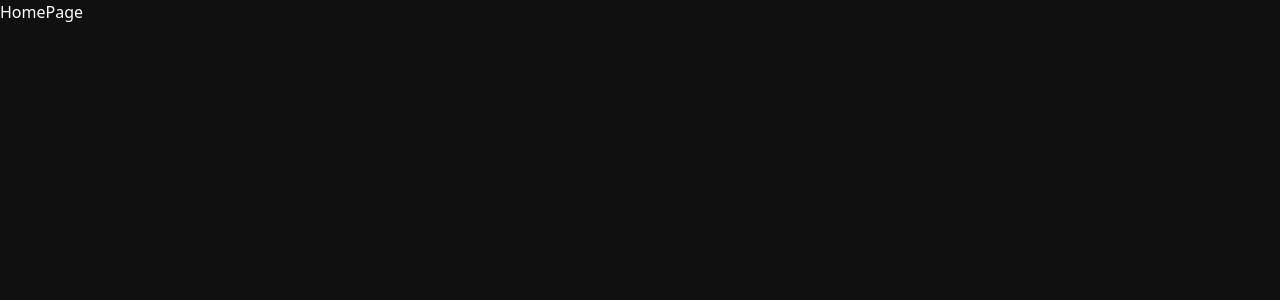
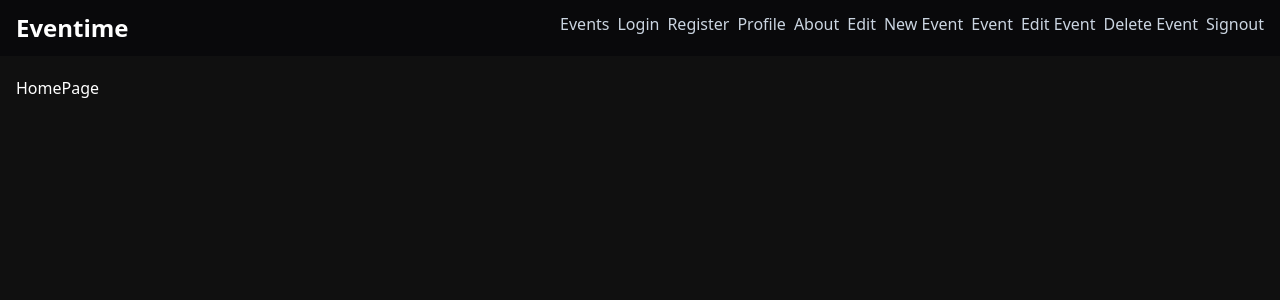
Before and after one commit to Emifacio/eventime, a React (Vite) app in the folder frontend/: page / in a window 1280 px wide. Shown: the top 300 px of the page. Built offline with nearby package versions, Linux system fonts and the light colour scheme.

Commit message:
Navbar added

```diff
--- a/frontend/src/App.jsx
+++ b/frontend/src/App.jsx
@@ -1,4 +1,8 @@
 import { Routes, Route } from 'react-router-dom'
+
+import Navbar from './components/navbar/Navbar';
+import { Container } from './components/ui';
+
 import HomePage from './pages/HomePage'
 import AboutPage from './pages/AboutPage'
 import EventFormPage from './pages/EventFormPage'
@@ -11,11 +15,14 @@ import NotFound from './pages/NotFound'
 
 
 
+
 function App() {
 
   return (
-
-      <Routes>
+    <>
+      <Navbar />
+      <Container className="py-5">
+          <Routes>
       <Route path="/" element={<HomePage />} />
       <Route path="/about" element={<AboutPage />} />
       <Route path="/register" element={<RegisterPage />} />
@@ -26,7 +33,9 @@ function App() {
       <Route path="/profile" element={<ProfilePage />} />
       <Route path="*" element={<NotFound />} />
     </Routes>
+      </Container>
 
+  </>
 
 
   )
--- /dev/null
+++ b/frontend/src/components/navbar/Navbar.jsx
@@ -0,0 +1,33 @@
+import { Link, useLocation } from 'react-router-dom'
+import { navigation } from './navigation'
+import { Container } from '../ui'
+
+
+
+function Navbar() {
+
+    const location = useLocation()
+    console.log(location)
+
+  return (
+      <nav className='bg-zinc-950'>
+          <Container className="flex justify-between py-3">
+              <Link to='/'>
+               <h1 className='font-bold text-2xl'>Eventime</h1>
+              </Link>
+
+          <ul className='flex gap-x-2'>
+              {navigation.map(({path, name}) => (
+                  <li className={
+                  `text-slate-300 ${location.pathname === path && 'bg-sky-500 px-3 py-1'}`
+                  } key={path}>
+                              <Link to={path}>{name}</Link>
+                          </li>
+                        ))}
+                    </ul>
+         </Container>
+      </nav>
+  )
+}
+
+export default Navbar
--- /dev/null
+++ b/frontend/src/components/navbar/navigation.js
@@ -0,0 +1,14 @@
+export const navigation = [
+    { name: 'Events', path: '/events' },
+    { name: 'Login', path: '/login' },
+    { name: 'Register', path: '/register' },
+    { name: 'Profile', path: '/profile' },
+    { name: 'About', path: '/about' },
+    { name: 'Edit', path: '/edit' },
+    { name: 'New Event', path: '/event/new' },
+    { name: 'Event', path: '/event/:id' },
+    { name: 'Edit Event', path: '/event/:id/edit' },
+    { name: 'Delete Event', path: '/event/:id/delete' },
+    { name: 'Signout', path: '/signout' }
+
+  ]
--- /dev/null
+++ b/frontend/src/components/ui/Container.jsx
@@ -0,0 +1,9 @@
+export function Container({ children, className }) {
+  return (
+      <div className={'max-w-7xl px-4 mx-auto '+ className} >
+          { children }
+    </div>
+  )
+}
+
+export default Container
--- a/frontend/src/components/ui/index.js
+++ b/frontend/src/components/ui/index.js
@@ -2,3 +2,4 @@ export { Button } from './Button';
 export { Card } from './Card';
 export {Input}   from './Input';
 export { Label } from './Label';
+export { Container } from './Container';
--- a/frontend/src/pages/LoginPage.jsx
+++ b/frontend/src/pages/LoginPage.jsx
@@ -1,7 +1,8 @@
 import { Link, useNavigate } from 'react-router-dom'
-import { Card, Input, Button, Label } from '../components/ui'
+import { Card, Input, Button, Label, Container } from '../components/ui'
 import { useForm } from 'react-hook-form'
 import { useAuth } from '../context/AuthContext'
+
 
 
 
@@ -19,7 +20,7 @@ function LoginPage() {
   });
 
   return (
-    <div className="h-[calc(100vh-64px)] flex justify-center items-center">
+    <Container className="h-[calc(100vh-10rem)] flex justify-center items-center">
       <Card>
         {errors && (errors.map(err => (
           <p className="text-red-500 text-center">{err}</p>
@@ -48,7 +49,7 @@ function LoginPage() {
 
       </form>
       </Card>
-    </div>
+    </Container>
   )
 }
 
```
